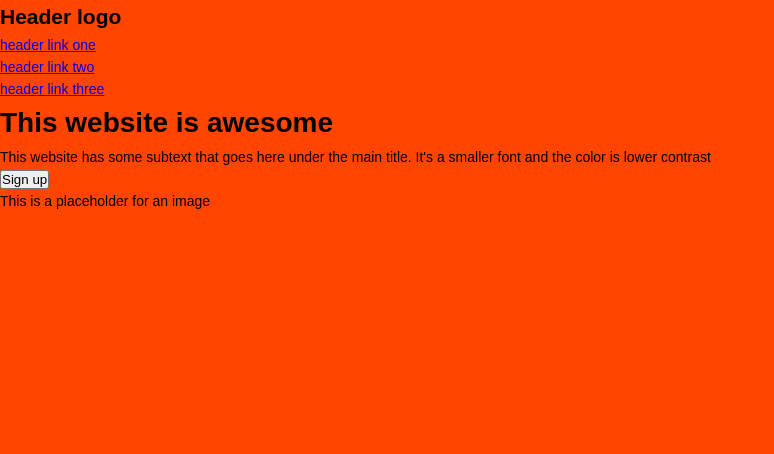
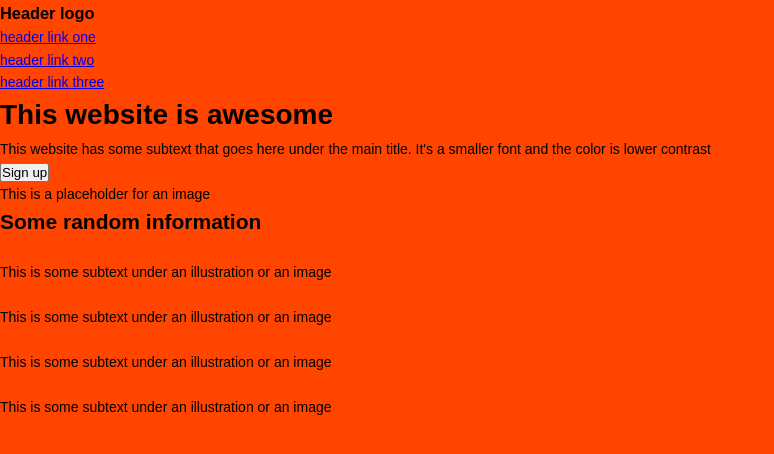
Before and after one commit to markovich692/Project-Landing-Page-TheOdinProject, a plain HTML site: page index.html in a window 1280 px wide. Shown: the whole page, without its empty margins (0-774 px from the left). Drawn offline with Linux system fonts and the light colour scheme.

Commit message:
Add markup for the information section

```diff
--- a/index.html
+++ b/index.html
@@ -8,7 +8,7 @@
   <div class="container">
     <div class="hero">
       <div class="nav">
-        <h2 class="logo">Header logo</h2>
+        <h3 class="logo">Header logo</h3>
         <ul class="header__links">
           <li><a href="#" class="link">header link one</a></li>
           <li><a href="#" class="link">header link two</a></li>
@@ -30,5 +30,35 @@
         <div class="hero__img">This is a placeholder for an image</div>
       </div>
     </div>
+
+    <div class="information__container">
+      <h2 class="information__title">Some random information</h2>
+
+      <div class="informations">
+        <div class="information__box">
+          <img src="#" alt="" class="information__img" />
+
+          <p class="information__text">This is some subtext under an illustration or an image</p>
+        </div>
+
+        <div class="information__box">
+          <img src="#" alt="" class="information__img" />
+
+          <p class="information__text">This is some subtext under an illustration or an image</p>
+        </div>
+
+        <div class="information__box">
+          <img src="#" alt="" class="information__img" />
+
+          <p class="information__text">This is some subtext under an illustration or an image</p>
+        </div>
+
+        <div class="information__box">
+          <img src="#" alt="" class="information__img" />
+
+          <p class="information__text">This is some subtext under an illustration or an image</p>
+        </div>
+      </div>
+    </div>
   </div>
 </html>
```
